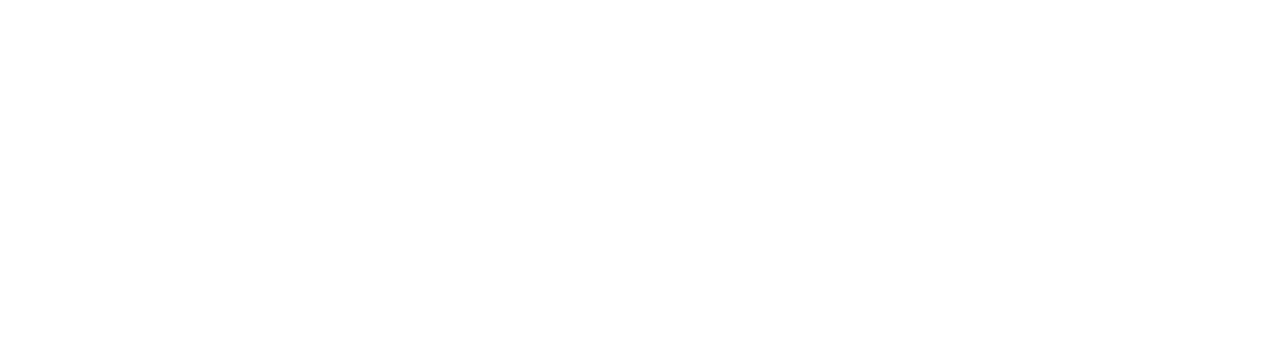
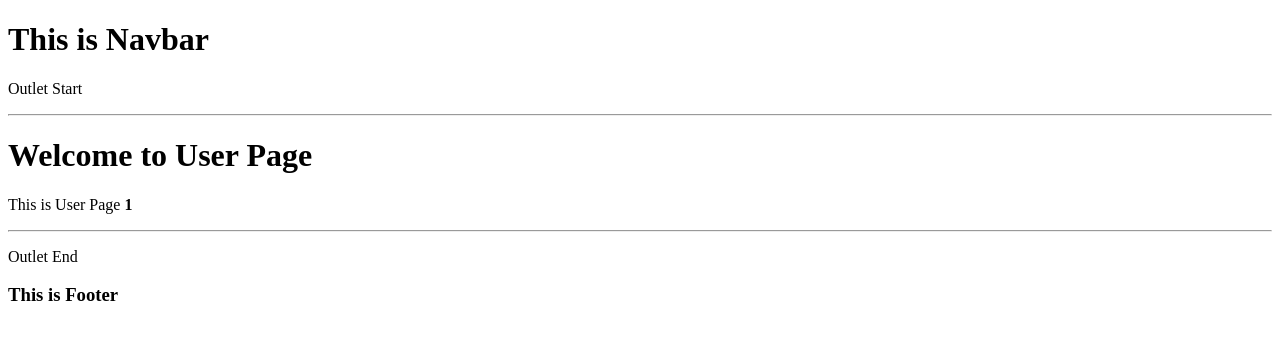
Before and after one commit to RivanFadlani/belajar-react, a React (Vite) app in the folder belajar-react-router/: page /data/customer/user/1 in a window 1280 px wide. Before the commit this address had no page. Shown: the top 340 px of the page. Built offline with nearby package versions, Linux system fonts and the light colour scheme.

Commit message:
study(ch.2): Route Param (Dengan Multiple Route Param)

```diff
--- a/belajar-react-router/src/main.tsx
+++ b/belajar-react-router/src/main.tsx
@@ -9,6 +9,9 @@
 import Customer from "./pages/Customer";
 import Data from "./pages/Data";
 import DataLayout from "./pages/DataLayout";
+import ProductDetail from "./pages/ProductDetail";
+import User from "./pages/User";
+import Address from "./pages/Address";
 
 createRoot(document.getElementById("root")!).render(
   <StrictMode>
@@ -26,7 +29,22 @@
           <Route index element={<Data />} /> {/* Halaman utama di (/data) */}
           <Route path="product" element={<Product />} />
           <Route path="seller" element={<Seller />} />
-          <Route path="customer" element={<Customer />} />
+          {/* /data/customer */}
+          <Route path="customer">
+            <Route index element={<Customer />} />
+            {/* /data/customer/user/id */}
+            <Route path="user/:userId">
+              <Route index element={<User />} />
+              {/* /data/customer/user/id/address/id */}
+              <Route path="address/:addressId">
+                <Route index element={<Address />} />
+              </Route>
+            </Route>
+          </Route>
+          {/* Route Param */}
+          {/* Gunakan titik dua, diikuti dengan nama param */}
+          {/* 'productId' dianggap sebagai parameter dinamis */}
+          <Route path="product/:productId" element={<ProductDetail />} />
         </Route>
       </Routes>
     </BrowserRouter>
--- /dev/null
+++ b/belajar-react-router/src/pages/Address.tsx
@@ -0,0 +1,17 @@
+import { useParams } from "react-router";
+
+const Address = () => {
+  const params = useParams();
+  return (
+    <>
+      <div>
+        <h1>Welcome to User Page</h1>
+        <p>
+          This is User Page <strong>{params.addressId}</strong>
+        </p>
+      </div>
+    </>
+  );
+};
+
+export default Address;
--- /dev/null
+++ b/belajar-react-router/src/pages/ProductDetail.tsx
@@ -0,0 +1,20 @@
+import { useParams } from "react-router";
+
+const ProductDetail = () => {
+  const params = useParams();
+
+  return (
+    <>
+      <div>
+        <h1>Welcome to Product Detail Page</h1>
+        {/* nama param harus sama seperti yang dideklarasikan (productId) */}
+        {/* url param ini tipe datanya adalah 'string' */}
+        <p>
+          This is Pruduct Detail <strong>{params.productId}</strong>
+        </p>
+      </div>
+    </>
+  );
+};
+
+export default ProductDetail;
--- /dev/null
+++ b/belajar-react-router/src/pages/User.tsx
@@ -0,0 +1,17 @@
+import { useParams } from "react-router";
+
+const User = () => {
+  const params = useParams();
+  return (
+    <>
+      <div>
+        <h1>Welcome to User Page</h1>
+        <p>
+          This is User Page <strong>{params.userId}</strong>
+        </p>
+      </div>
+    </>
+  );
+};
+
+export default User;
```
